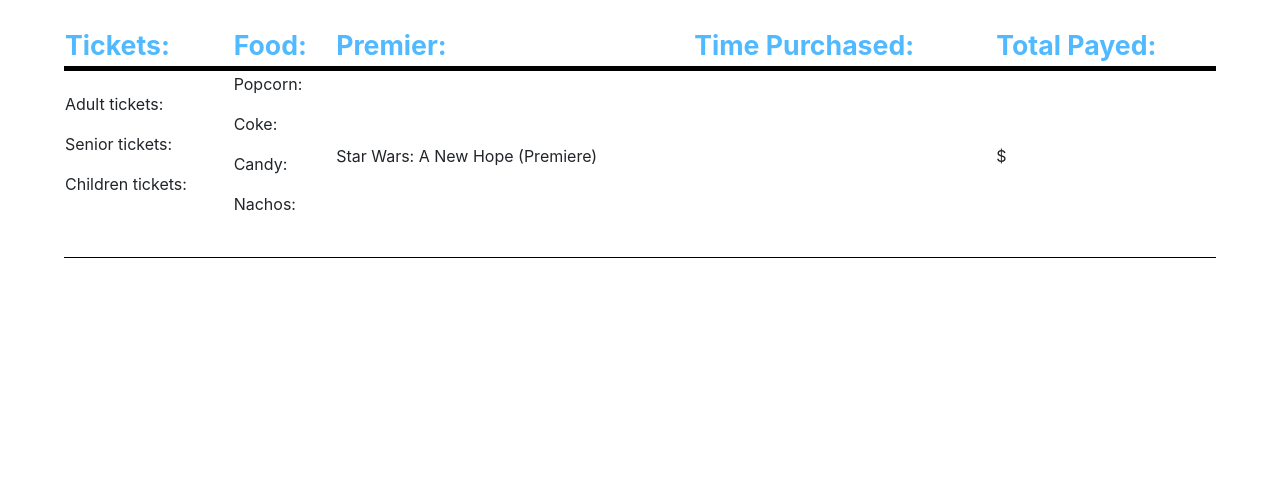
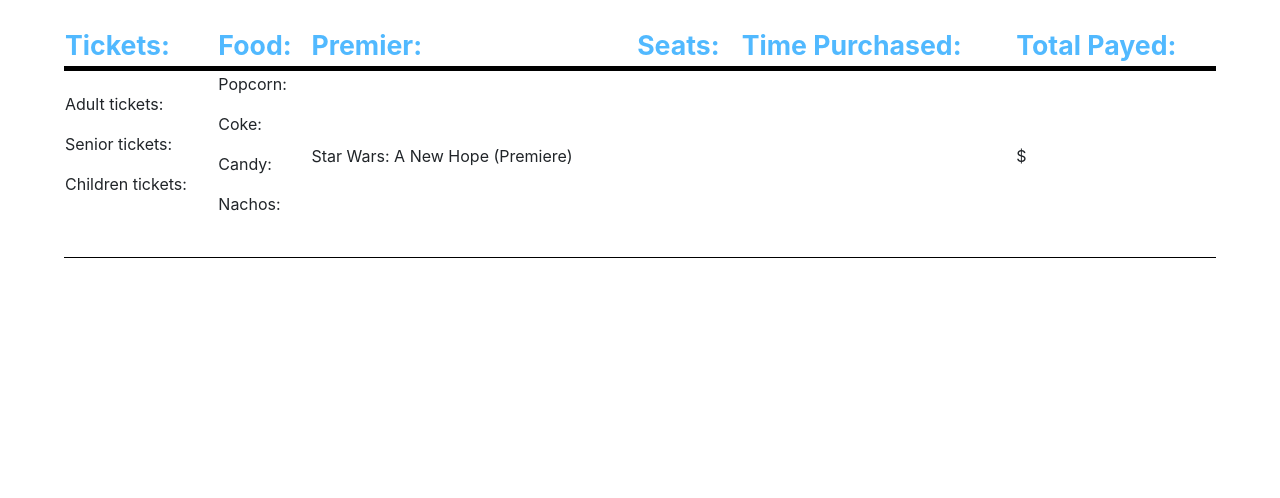
Before and after one commit to ahmetkca/FinalProjectWeb, a PHP site: page /bookings.php in a window 1280 px wide. Shown: the part 240-738 px from the top of the page. Run offline with PHP 8.4, Linux system fonts and the light colour scheme; the visitor is signed in with stand-in values (Sample User, id 1); tables that the repository leaves empty or names only in its code hold one stand-in row (values such as "Sample post"); data that the repository does not hold is empty.

Commit message:
Update bookings.php

```diff
--- a/bookings.php
+++ b/bookings.php
@@ -126,6 +126,7 @@ session_start();
                                             <td><strong>Tickets:</strong></td>
                                             <td><strong>Food:</strong></td>
                                             <td><strong>Premier:</strong></td>
+                                            <td><strong>Seats:</strong></td>
                                             <td><strong>Time Purchased:</strong></td>
                                             <td><strong>Total Payed:</strong></td>
                                         </tr>
@@ -142,6 +143,7 @@ session_start();
                                         $candy = $infoarray["CandyNum"];
                                         $nachos = $infoarray["NachoNum"];
                                         $sum = $infoarray["totalNum"];
+                                        $seats = $infoarray["seatsNum"];
                                         $time = $infoarray["timeNum"];
 
                                         echo '<tr style="border-bottom: 1px solid black;">
@@ -161,6 +163,9 @@ session_start();
                                             </td>
                                             <td>
                                                 <p>Star Wars: A New Hope (Premiere)</p>
+                                            </td>
+                                            <td>
+                                                <p> ' . $seats . '</p>
                                             </td>
                                             <td>
                                                 <p> ' . $time . '</p>
```
